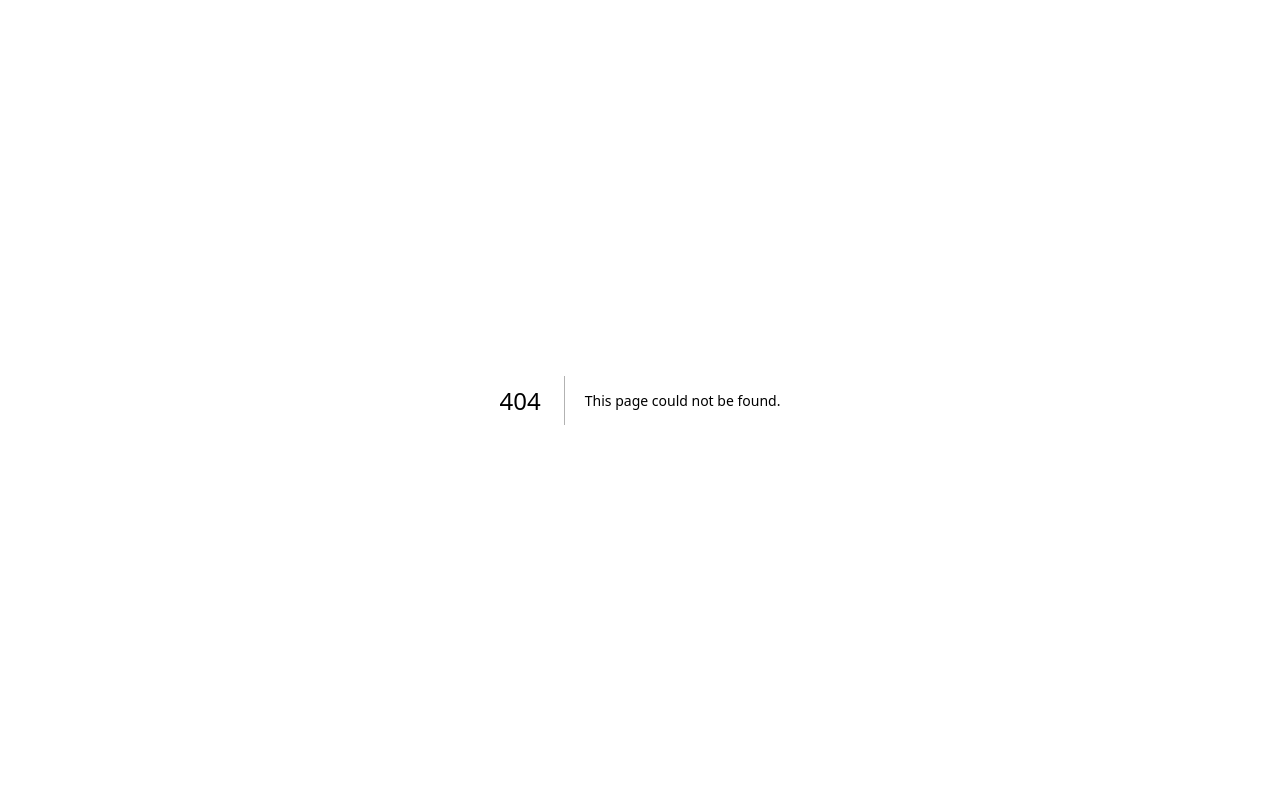
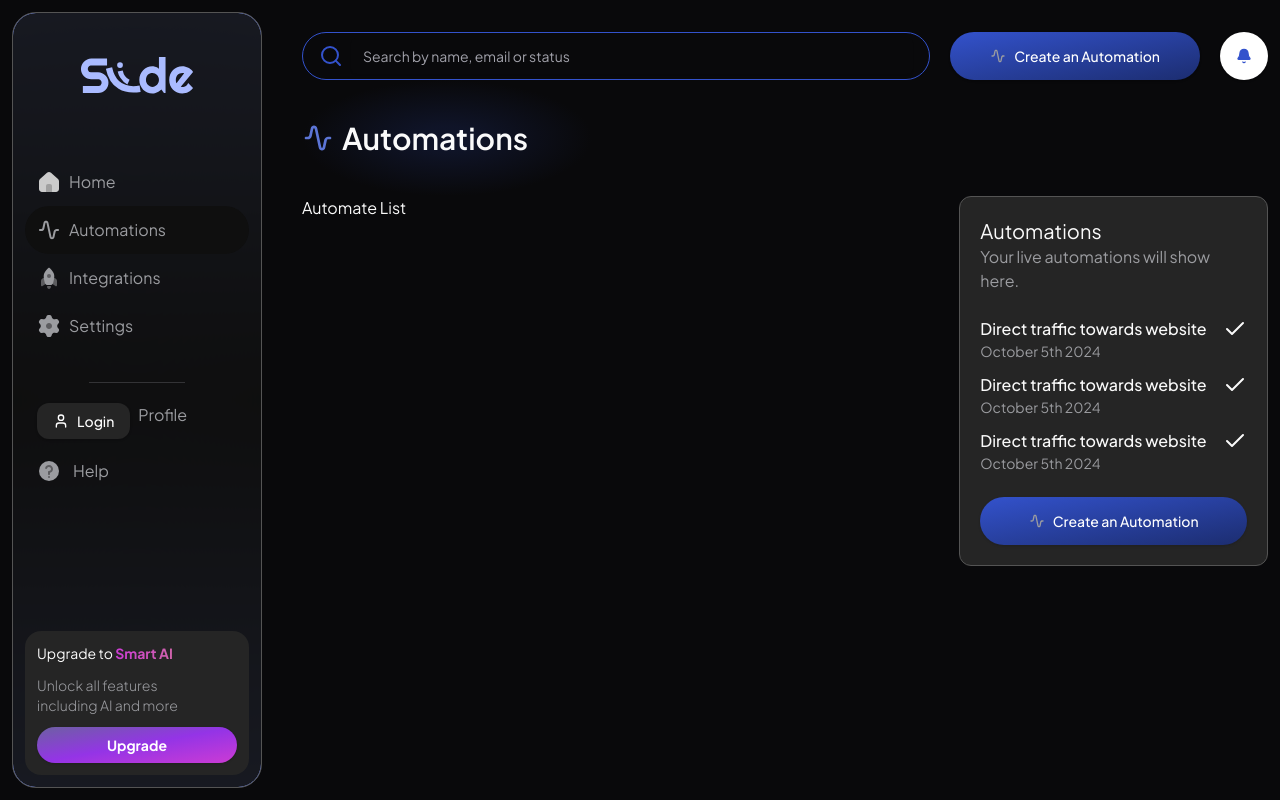
Before and after one commit to younusraza909/slides-instagram-automation, a Next.js app: page /dashboard/1/automations in a window 1280 px wide. Before the commit this address had no page. Built offline with nearby package versions, Linux system fonts and the light colour scheme; no server answers.

Commit message:
Automation screen layout

```diff
--- /dev/null
+++ b/src/app/(protected)/dashboard/[slug]/automations/page.tsx
@@ -0,0 +1,41 @@
+import CreateAutomation from "@/components/global/create-automation";
+import { Check } from "lucide-react";
+import React from "react";
+
+type Props = {};
+
+const Page = (props: Props) => {
+  return (
+    <div className="grid grid-cols-1 lg:grid-cols-6 gap-5">
+      <div className="lg:col-span-4">Automate List</div>
+      <div className="lg:col-span-2">
+        <div className="flex flex-col rounded-xl bg-background-80 gap-y-6 p-5 border-[1px] overflow-hidden border-in-active">
+          <div>
+            <h2 className="text-xl ">Automations</h2>
+            <p className="text-text-secondary">
+              Your live automations will show here.
+            </p>
+          </div>
+          <div className="flex flex-col gap-y-3">
+            {[1, 2, 3].map((item) => (
+              <div key={item} className="flex items-start justify-between">
+                <div className="flex flex-col">
+                  <h3 className="font-medium">
+                    Direct traffic towards website
+                  </h3>
+                  <p className="text-text-secondary text-sm">
+                    October 5th 2024
+                  </p>
+                </div>
+                <Check />
+              </div>
+            ))}
+          </div>
+          <CreateAutomation />
+        </div>
+      </div>
+    </div>
+  );
+};
+
+export default Page;
```
